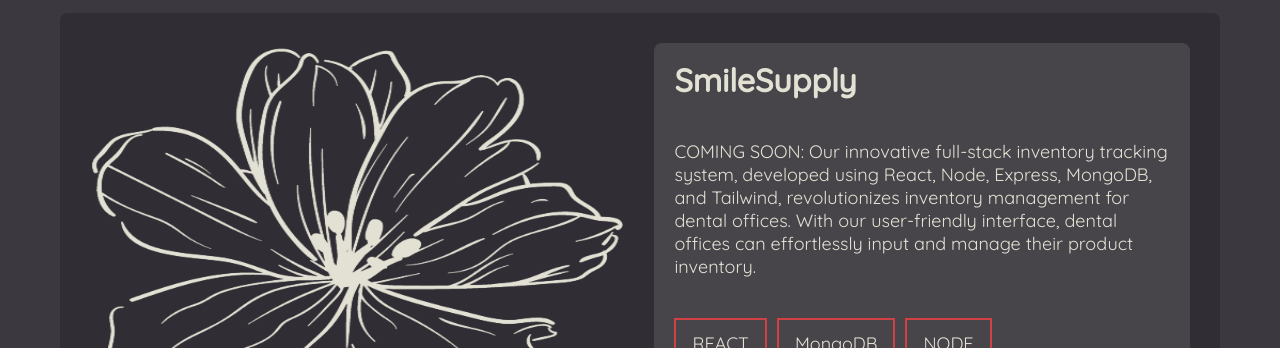
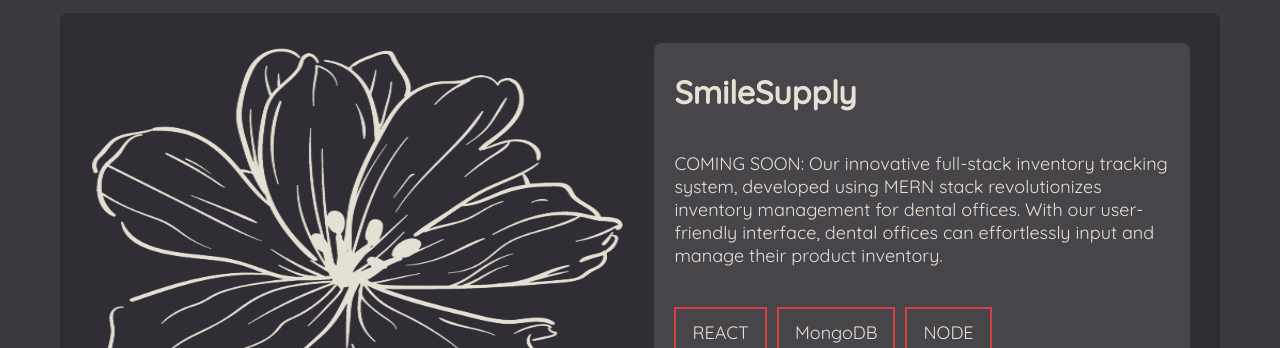
Before and after one commit to svizzusi/portfolio, a React (Vite) app: page / in a window 1280 px wide. Shown: the part 1000-1348 px from the top of the page. Built offline with nearby package versions, Linux system fonts and the light colour scheme.

Commit message:
Edited project section

```diff
--- a/src/componets/Projects/ProjectsData.js
+++ b/src/componets/Projects/ProjectsData.js
@@ -6,7 +6,7 @@ export default [
         id: 1,
         img:img1,
         title:"SmileSupply",
-        details:"COMING SOON: Our innovative full-stack inventory tracking system, developed using React, Node, Express, MongoDB, and Tailwind, revolutionizes inventory management for dental offices. With our user-friendly interface, dental offices can effortlessly input and manage their product inventory.",
+        details:"COMING SOON: Our innovative full-stack inventory tracking system, developed using MERN stack revolutionizes inventory management for dental offices. With our user-friendly interface, dental offices can effortlessly input and manage their product inventory.",
         lang1:"REACT",
         lang2:"MongoDB",
         lang3:"NODE",
```
